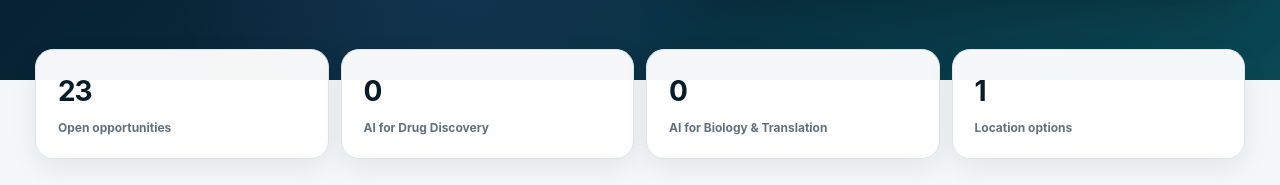
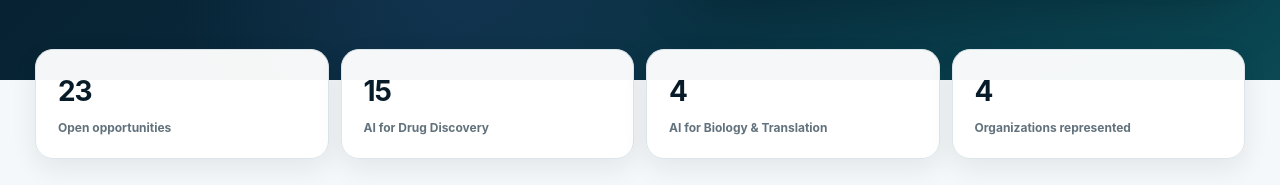
Before and after one commit to kkannady/computational-sciences-opportunities, a plain HTML site: page index.html in a window 1280 px wide. Shown: the part 613-798 px from the top of the page. Drawn offline with Linux system fonts and the light colour scheme.

Commit message:
Fix AIDD/AIBT dashboard counters and portfolio metric

```diff
--- a/index.html
+++ b/index.html
@@ -26,7 +26,7 @@ footer{background:#051521;color:#94aeb7;padding:28px 0;font-size:12px}footer .wr
 <body>
 <nav class="nav"><div class="wrap"><div class="brand">Computational Sciences <small>Genentech & Roche · Talent Hub</small></div><div class="navlinks"><a href="#roles">Open roles</a><a href="#meet">Meet your recruiter</a><button class="share" id="shareBtn">Share this page</button></div></div></nav>
 <header class="hero"><div class="wrap"><div><div class="eyebrow">AI · ML · Biology · Chemistry · Drug Discovery</div><h1>Build the future of <em>AI-powered science.</em></h1><p>Explore curated Computational Sciences opportunities where machine learning, scientific reasoning and biology converge to change how medicines are discovered.</p><div class="actions"><a class="btn primary" href="#roles">Explore open roles ↓</a><a class="btn secondary" href="#meet">Meet your recruiter</a></div></div><div class="hero-art"><img src="hero-science.svg" alt="Abstract computational science visualization"><div class="art-chip">AI × Biology × Chemistry</div></div></div></header>
-<section class="stats"><div class="wrap"><div class="stats-grid"><div class="stat"><b id="totalStat">20</b><span>Open opportunities</span></div><div class="stat"><b id="aiddStat">0</b><span>AI for Drug Discovery</span></div><div class="stat"><b id="aibtStat">0</b><span>AI for Biology & Translation</span></div><div class="stat"><b id="locStat">0</b><span>Location options</span></div></div></div></section>
+<section class="stats"><div class="wrap"><div class="stats-grid"><div class="stat"><b id="totalStat">20</b><span>Open opportunities</span></div><div class="stat"><b id="aiddStat">0</b><span>AI for Drug Discovery</span></div><div class="stat"><b id="aibtStat">0</b><span>AI for Biology & Translation</span></div><div class="stat"><b id="locStat">0</b><span>Organizations represented</span></div></div></div></section>
 <section class="intro"><div class="wrap"><div class="intro-grid"><div><div class="section-kicker">Computational Sciences</div><h2>Where frontier AI meets real scientific problems.</h2><p>These teams bring together machine learning, scientific reasoning, molecular design, biology, engineering and translational science. The common thread: build technology that helps scientists ask better questions and move faster toward medicines.</p><div class="focus-strip"><div class="focus-pill">Foundation & Reasoning Models</div><div class="focus-pill">Agentic AI</div><div class="focus-pill">Protein & Biologics ML</div><div class="focus-pill">Molecular Design</div><div class="focus-pill">Biology & Translation</div><div class="focus-pill">ML Engineering</div></div></div><div class="science-visual"><img src="science-grid.svg" alt="Scientific AI network illustration"></div></div></div></section>
 <main id="roles" class="jobs-sec"><div class="wrap"><div class="sectionhead"><div><div class="section-kicker">Current opportunities</div><h2>Find the work that fits your expertise.</h2><p>Search by specialty, title, location or requisition number.</p></div><div class="label">Curated by Kevin Kannady</div></div><div class="filters"><input id="search" type="search" placeholder="Search roles, skills or requisition…"><select id="org"><option value="">All organizations</option></select><select id="loc"><option value="">All locations</option></select><button class="clear" id="clear">Clear</button></div><div class="countline" id="countline"></div><div class="jobs" id="jobs"></div><div class="empty" id="empty">No roles match those filters.</div></div></main>
 <section class="quote-band"><div class="wrap"><div class="quote-card"><blockquote>“The most interesting AI work happens when the models are close enough to the science to change the questions we can ask.”</blockquote><div class="note"><strong style="display:block;color:white;margin-bottom:5px">Computational Sciences</strong>Opportunities spanning drug discovery, biology, translation and ML engineering.</div></div></div></section>
@@ -51,7 +51,7 @@ function parseCSV(text){
 async function loadRoles(){try{const res=await fetch('./roles.json',{cache:'no-store'});if(!res.ok)throw new Error('roles.json');const data=await res.json();if(Array.isArray(data))roles=data.filter(r=>r.title&&r.url);}catch(e){console.warn('Unable to load roles.json',e)}const url=window.TALENT_HUB_CONFIG?.googleSheetCsvUrl?.trim();if(!url)return;try{const res=await fetch(url,{cache:'no-store'});if(!res.ok)throw new Error('sheet');const live=parseCSV(await res.text());if(live.length)roles=live;}catch(e){console.warn('Using roles.json because live sheet could not be loaded.')}}
 function populate(){
   const locs=[...new Set(roles.map(r=>r.location).filter(Boolean))].sort(); const orgs=[...new Set(roles.map(r=>r.org).filter(Boolean))].sort(); $('loc').innerHTML='<option value="">All locations</option>'+locs.map(x=>`<option>${esc(x)}</option>`).join(''); $('org').innerHTML='<option value="">All organizations</option>'+orgs.map(x=>`<option>${esc(x)}</option>`).join('');
-  $('totalStat').textContent=roles.length; $('aiddStat').textContent=roles.filter(r=>r.org==='AI for Drug Discovery').length; $('aibtStat').textContent=roles.filter(r=>r.org==='AI for Biology & Translation').length; $('locStat').textContent=locs.length; render();
+  $('totalStat').textContent=roles.length; $('aiddStat').textContent=roles.filter(r=>r.org==='AIDD'||r.org==='AI for Drug Discovery').length; $('aibtStat').textContent=roles.filter(r=>r.org==='AIBT'||r.org==='AI for Biology & Translation').length; $('locStat').textContent=orgs.length; render();
 }
 function render(){const q=norm($('search').value),org=$('org').value,loc=$('loc').value; const f=roles.filter(r=>(!org||r.org===org)&&(!loc||r.location===loc)&&(!q||norm([r.title,r.org,r.location,r.req,r.focus].join(' ')).includes(q))); $('countline').textContent=`Showing ${f.length} of ${roles.length} opportunities`; $('jobs').innerHTML=f.map(r=>`<article class="job"><div class="tags"><span class="tag ${r.org.includes('Biology')?'bio':''}">${esc(r.org)}</span><span class="tag focus">${esc(r.focus||'Computational Sciences')}</span></div><h3>${esc(r.title)}</h3><div class="meta"><div>📍 ${esc(r.location)}</div><div>🧬 ${esc(r.org)}</div></div><div class="jobfoot"><span class="req">Req ${esc(r.req)}</span><a class="rolelink" href="${esc(r.url)}" target="_blank" rel="noopener">View role →</a></div></article>`).join(''); $('empty').style.display=f.length?'none':'block';}
 ['search','org','loc'].forEach(id=>$(id).addEventListener('input',render)); $('clear').addEventListener('click',()=>{$('search').value='';$('org').value='';$('loc').value='';render()});
```
